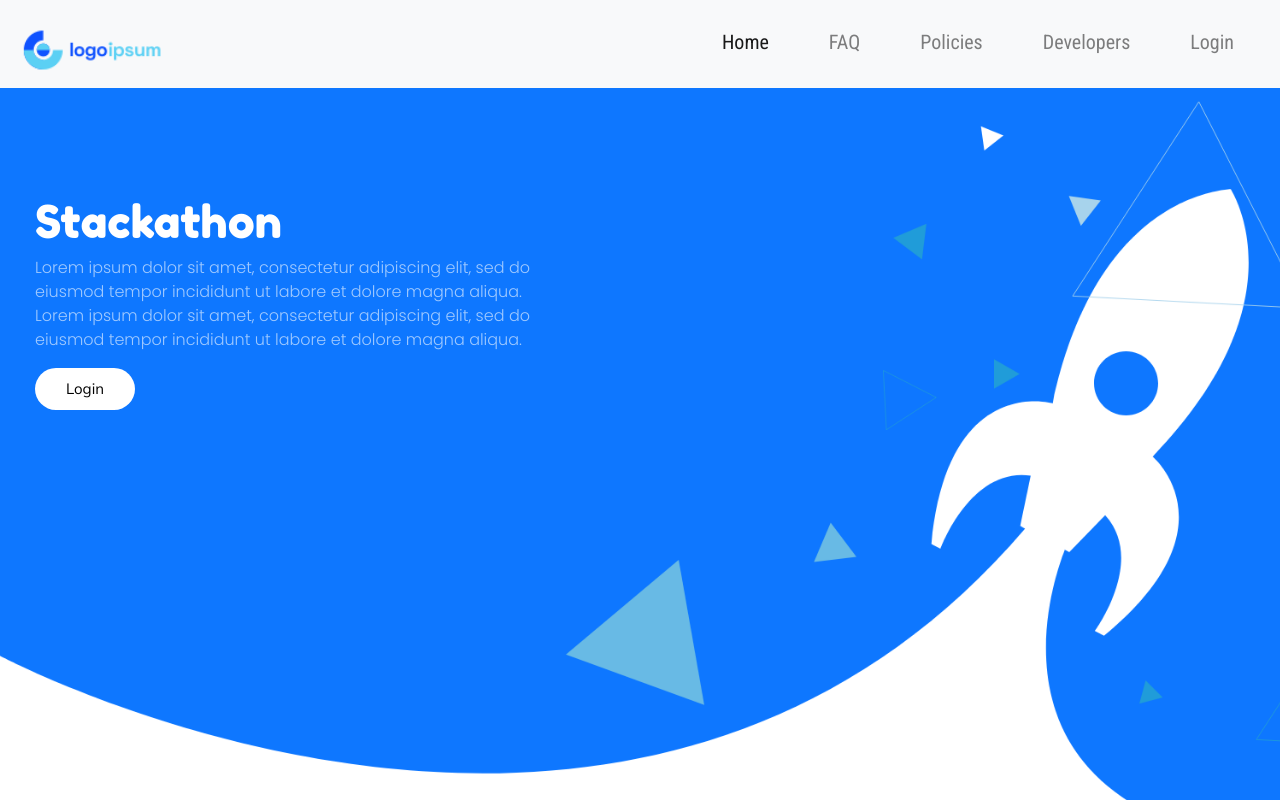
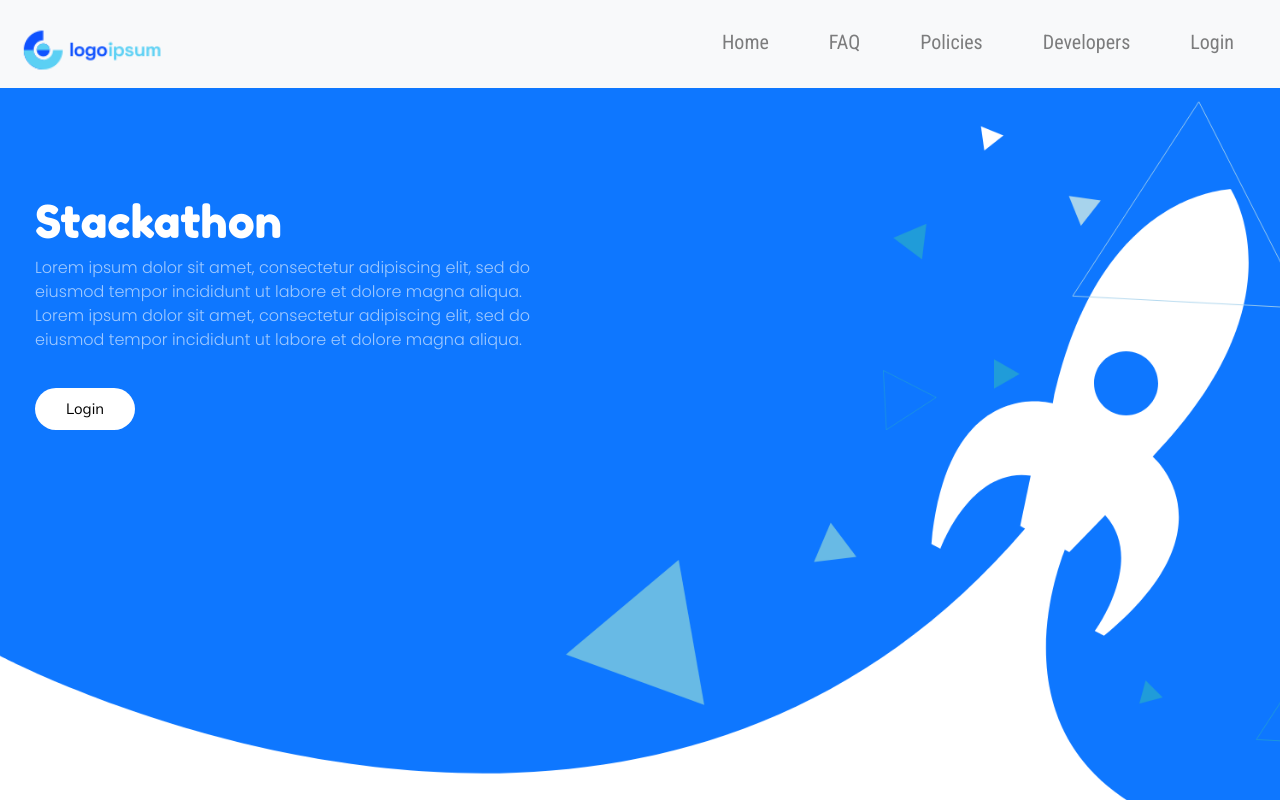
Before and after one commit to kushaangowda/Stackathon-1, a React (Create React App) app: page / in a window 1280 px wide. Built offline with nearby package versions, Linux system fonts and the light colour scheme; a web font is replaced by a local one.

Commit message:
finished homepage

```diff
--- a/src/Common/CommonScreen.js
+++ b/src/Common/CommonScreen.js
@@ -1,4 +1,4 @@
-import React, { useState } from "react";
+import React from "react";
 import "bootstrap/dist/css/bootstrap.min.css";
 import "jquery/dist/jquery.min.js";
 import "bootstrap/dist/js/bootstrap.min.js";
@@ -10,12 +10,10 @@
 import { Developers } from "./Developers";
 
 export const CommonScreen = () => {
-	const [active, setActive] = useState(false);
-
 	return (
 		<Router>
 			<div className="CommonScreen">
-				<Navbar active={active} />
+				<Navbar />
 				<div className="container-fluid">
 					<Route path="/" exact component={Home} />
 					<Route path="/developers" exact component={Developers} />
--- a/src/Common/common.css
+++ b/src/Common/common.css
@@ -73,6 +73,7 @@
 	border-radius: 35px;
 	font-family: Mulish;
 	max-width: 100px;
+	margin-top: 20px;
 }
 
 .devlink {
@@ -94,7 +95,3 @@
 .last {
 	padding-bottom: 20px;
 }
-
-.dev1 {
-	margin-left: 40px;
-}
--- a/src/Common/components/Navbar.js
+++ b/src/Common/components/Navbar.js
@@ -3,7 +3,7 @@
 import { useAuth0 } from "@auth0/auth0-react";
 import { Link } from "react-router-dom";
 
-export const Navbar = ({ active }) => {
+export const Navbar = () => {
 	const { loginWithRedirect } = useAuth0();
 
 	return (
@@ -24,7 +24,7 @@
 			</button>
 			<div className="collapse navbar-collapse" id="navbarNavAltMarkup">
 				<div className="navbar-nav">
-					<Link className="nav-item nav-link active" to="/">
+					<Link className="nav-item nav-link" to="/">
 						Home
 					</Link>
 					<a
```
Also changed, not shown: 1 other file (tests, documents, lock files or other folders).
